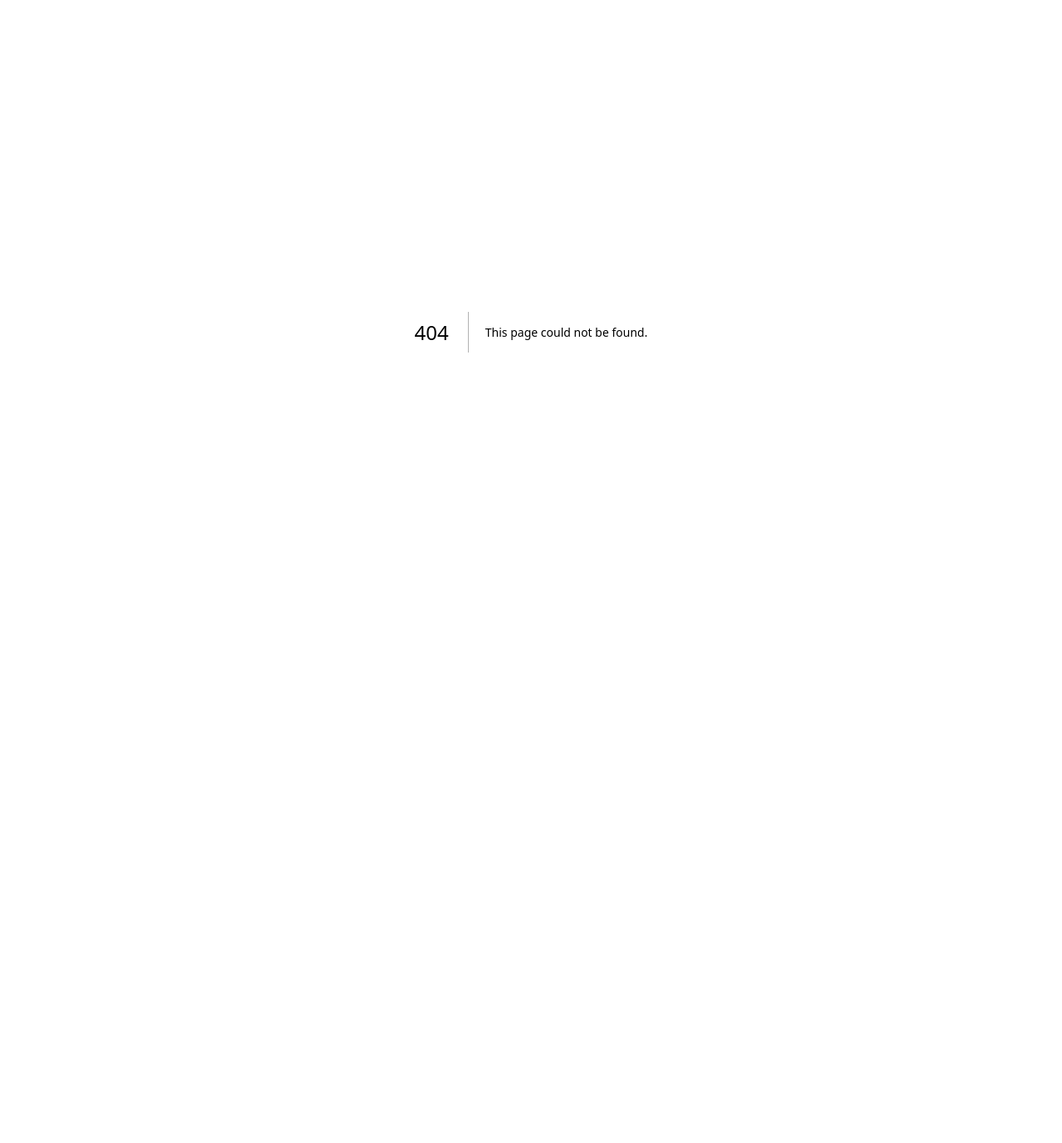
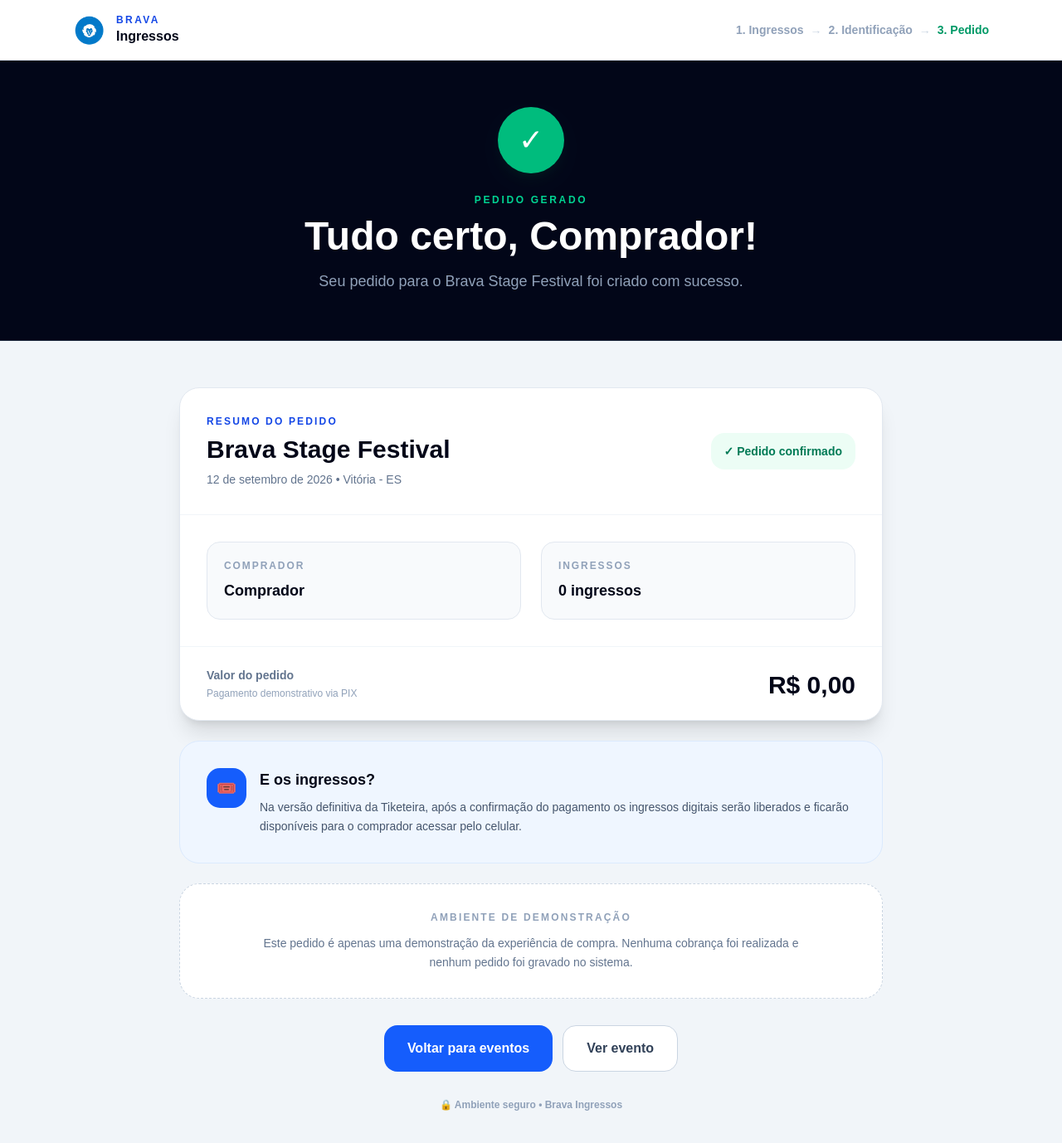
Before and after one commit to andreb2bbrava/brava-eventos, a Next.js app: page /pedido/confirmado in a window 1280 px wide. Before the commit this address had no page. Shown: the top 1378 px of the page at 83% size. Before the commit the page ends 800 px from the top, so only its background shows below. Built offline with nearby package versions, Linux system fonts and the light colour scheme.

Commit message:
Adiciona confirmacao de pedido da Tiketeira

```diff
--- /dev/null
+++ b/app/pedido/confirmado/page.tsx
@@ -0,0 +1,250 @@
+"use client";
+
+import Link from "next/link";
+import { useSearchParams } from "next/navigation";
+import { Suspense, useMemo } from "react";
+
+function moeda(valor: number) {
+  return valor.toLocaleString("pt-BR", {
+    style: "currency",
+    currency: "BRL",
+  });
+}
+
+function CarregandoPedido() {
+  return (
+    <main className="flex min-h-screen items-center justify-center bg-slate-100 px-4 text-slate-900">
+      <div className="rounded-3xl border border-slate-200 bg-white p-8 text-center shadow-xl">
+        <div className="mx-auto h-10 w-10 animate-spin rounded-full border-4 border-slate-200 border-t-blue-600" />
+        <p className="mt-4 font-bold text-slate-600">
+          Carregando pedido...
+        </p>
+      </div>
+    </main>
+  );
+}
+
+function PedidoConfirmadoContent() {
+  const searchParams = useSearchParams();
+
+  const evento =
+    searchParams.get("evento")?.trim() || "brava-stage-festival";
+
+  const nome = searchParams.get("nome")?.trim() || "Comprador";
+
+  const ingressos = useMemo(() => {
+    const valor = Number(searchParams.get("ingressos") || 0);
+
+    if (!Number.isFinite(valor)) {
+      return 0;
+    }
+
+    return Math.max(0, Math.trunc(valor));
+  }, [searchParams]);
+
+  const total = useMemo(() => {
+    const valor = Number(searchParams.get("total") || 0);
+
+    if (!Number.isFinite(valor)) {
+      return 0;
+    }
+
+    return Math.max(0, valor);
+  }, [searchParams]);
+
+  const primeiroNome = nome.split(" ")[0] || "Comprador";
+
+  return (
+    <main className="min-h-screen bg-slate-100 text-slate-900">
+      <header className="border-b border-slate-200 bg-white">
+        <div className="mx-auto flex max-w-6xl items-center justify-between px-4 py-4 sm:px-6">
+          <Link href="/" className="flex items-center gap-3">
+            <img
+              src="/logo.png"
+              alt="Brava"
+              className="h-10 w-10 rounded-xl object-contain"
+            />
+
+            <div>
+              <p className="text-xs font-black uppercase tracking-[0.2em] text-blue-700">
+                Brava
+              </p>
+
+              <p className="font-black text-slate-950">
+                Ingressos
+              </p>
+            </div>
+          </Link>
+
+          <div className="hidden items-center gap-2 text-sm font-bold sm:flex">
+            <span className="text-slate-400">
+              1. Ingressos
+            </span>
+
+            <span className="text-slate-300">
+              →
+            </span>
+
+            <span className="text-slate-400">
+              2. Identificação
+            </span>
+
+            <span className="text-slate-300">
+              →
+            </span>
+
+            <span className="text-emerald-600">
+              3. Pedido
+            </span>
+          </div>
+        </div>
+      </header>
+
+      <section className="border-b border-slate-800 bg-slate-950">
+        <div className="mx-auto max-w-6xl px-4 py-10 text-center sm:px-6 sm:py-14">
+          <div className="mx-auto flex h-20 w-20 items-center justify-center rounded-full bg-emerald-500 text-4xl text-white shadow-lg shadow-emerald-950/30">
+            ✓
+          </div>
+
+          <p className="mt-6 text-xs font-black uppercase tracking-[0.22em] text-emerald-400">
+            Pedido gerado
+          </p>
+
+          <h1 className="mt-3 text-3xl font-black text-white sm:text-5xl">
+            Tudo certo, {primeiroNome}!
+          </h1>
+
+          <p className="mx-auto mt-4 max-w-2xl text-base leading-relaxed text-slate-400 sm:text-lg">
+            Seu pedido para o Brava Stage Festival foi criado com sucesso.
+          </p>
+        </div>
+      </section>
+
+      <section className="mx-auto max-w-4xl px-4 py-10 sm:px-6 sm:py-14">
+        <div className="overflow-hidden rounded-3xl border border-slate-200 bg-white shadow-xl">
+          <div className="border-b border-slate-100 p-6 sm:p-8">
+            <div className="flex flex-col justify-between gap-5 sm:flex-row sm:items-center">
+              <div>
+                <p className="text-xs font-black uppercase tracking-[0.18em] text-blue-700">
+                  Resumo do pedido
+                </p>
+
+                <h2 className="mt-2 text-2xl font-black text-slate-950 sm:text-3xl">
+                  Brava Stage Festival
+                </h2>
+
+                <p className="mt-2 text-sm text-slate-500">
+                  12 de setembro de 2026 • Vitória - ES
+                </p>
+              </div>
+
+              <div className="rounded-2xl bg-emerald-50 px-4 py-3 text-sm font-black text-emerald-700">
+                ✓ Pedido confirmado
+              </div>
+            </div>
+          </div>
+
+          <div className="grid gap-6 p-6 sm:grid-cols-2 sm:p-8">
+            <div className="rounded-2xl border border-slate-200 bg-slate-50 p-5">
+              <p className="text-xs font-black uppercase tracking-[0.16em] text-slate-400">
+                Comprador
+              </p>
+
+              <p className="mt-2 text-lg font-black text-slate-950">
+                {nome}
+              </p>
+            </div>
+
+            <div className="rounded-2xl border border-slate-200 bg-slate-50 p-5">
+              <p className="text-xs font-black uppercase tracking-[0.16em] text-slate-400">
+                Ingressos
+              </p>
+
+              <p className="mt-2 text-lg font-black text-slate-950">
+                {ingressos} ingresso{ingressos !== 1 ? "s" : ""}
+              </p>
+            </div>
+          </div>
+
+          <div className="border-t border-slate-100 px-6 py-6 sm:px-8">
+            <div className="flex items-end justify-between gap-4">
+              <div>
+                <p className="text-sm font-bold text-slate-500">
+                  Valor do pedido
+                </p>
+
+                <p className="mt-1 text-xs text-slate-400">
+                  Pagamento demonstrativo via PIX
+                </p>
+              </div>
+
+              <p className="text-3xl font-black text-slate-950">
+                {moeda(total)}
+              </p>
+            </div>
+          </div>
+        </div>
+
+        <div className="mt-6 rounded-3xl border border-blue-100 bg-blue-50 p-6 sm:p-8">
+          <div className="flex items-start gap-4">
+            <div className="flex h-12 w-12 shrink-0 items-center justify-center rounded-2xl bg-blue-600 text-xl text-white">
+              🎟️
+            </div>
+
+            <div>
+              <h3 className="text-lg font-black text-slate-950">
+                E os ingressos?
+              </h3>
+
+              <p className="mt-2 text-sm leading-relaxed text-slate-600">
+                Na versão definitiva da Tiketeira, após a confirmação do
+                pagamento os ingressos digitais serão liberados e ficarão
+                disponíveis para o comprador acessar pelo celular.
+              </p>
+            </div>
+          </div>
+        </div>
+
+        <div className="mt-6 rounded-3xl border border-dashed border-slate-300 bg-white p-6 text-center sm:p-8">
+          <p className="text-xs font-black uppercase tracking-[0.18em] text-slate-400">
+            Ambiente de demonstração
+          </p>
+
+          <p className="mx-auto mt-3 max-w-2xl text-sm leading-relaxed text-slate-500">
+            Este pedido é apenas uma demonstração da experiência de compra.
+            Nenhuma cobrança foi realizada e nenhum pedido foi gravado no
+            sistema.
+          </p>
+        </div>
+
+        <div className="mt-8 flex flex-col gap-3 sm:flex-row sm:justify-center">
+          <Link
+            href="/"
+            className="inline-flex min-h-14 items-center justify-center rounded-2xl bg-blue-600 px-7 font-black text-white transition hover:bg-blue-500"
+          >
+            Voltar para eventos
+          </Link>
+
+          <Link
+            href={`/ingressos/${evento}`}
+            className="inline-flex min-h-14 items-center justify-center rounded-2xl border border-slate-300 bg-white px-7 font-black text-slate-700 transition hover:bg-slate-50"
+          >
+            Ver evento
+          </Link>
+        </div>
+
+        <div className="mt-8 text-center text-xs font-semibold text-slate-400">
+          🔒 Ambiente seguro • Brava Ingressos
+        </div>
+      </section>
+    </main>
+  );
+}
+
+export default function PedidoConfirmadoPage() {
+  return (
+    <Suspense fallback={<CarregandoPedido />}>
+      <PedidoConfirmadoContent />
+    </Suspense>
+  );
+}
```
